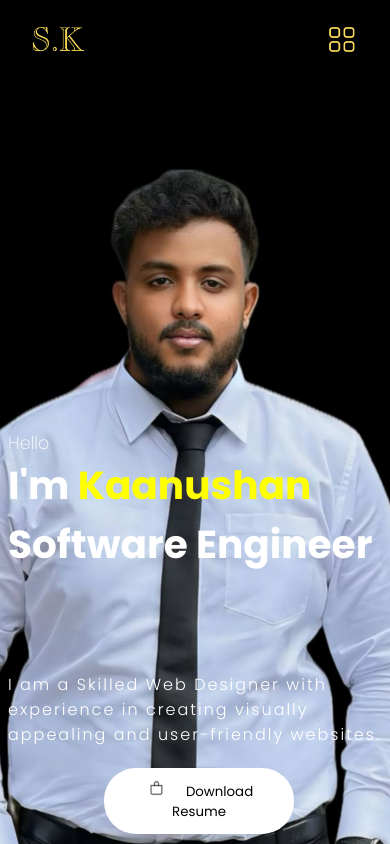
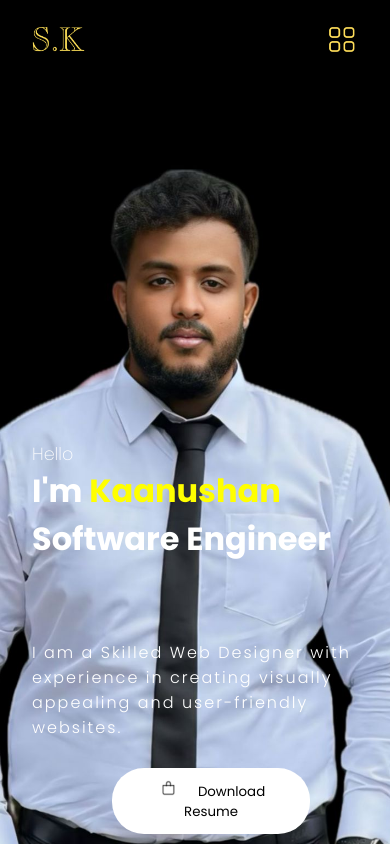
Before and after one commit to Kaanu0824/SK_Portfolio, a React (Create React App) app: page / in a window 390 px wide. Shown: the top 844 px of the page. Built offline with nearby package versions, Linux system fonts and the light colour scheme.

Commit message:
Modify Changes

```diff
--- a/src/components/Intro/intro.css
+++ b/src/components/Intro/intro.css
@@ -62,10 +62,12 @@
 @media screen and (max-width:430px) {
     .bg {
         right: -10vw;
+
     }
     .introcontent {
         font-size: 10vw;
-        margin: 0 -1.5rem;
+
+        top: 40rem;
       }
     .hello {
         font-size: 4.5vw;
@@ -75,13 +77,17 @@
     .IntroPara{
         font-weight: 300;
         position: absolute;
-        top: 42rem;
+        top: 40rem;
+        text-align: left;
     }
     .btn {
-        margin: 0 6rem;
+        margin: 0 5rem;
         position: absolute;
         top: 48rem;
 
     }
+    .introText{
+        font-size: 2rem;
+    }
 
 }
```
